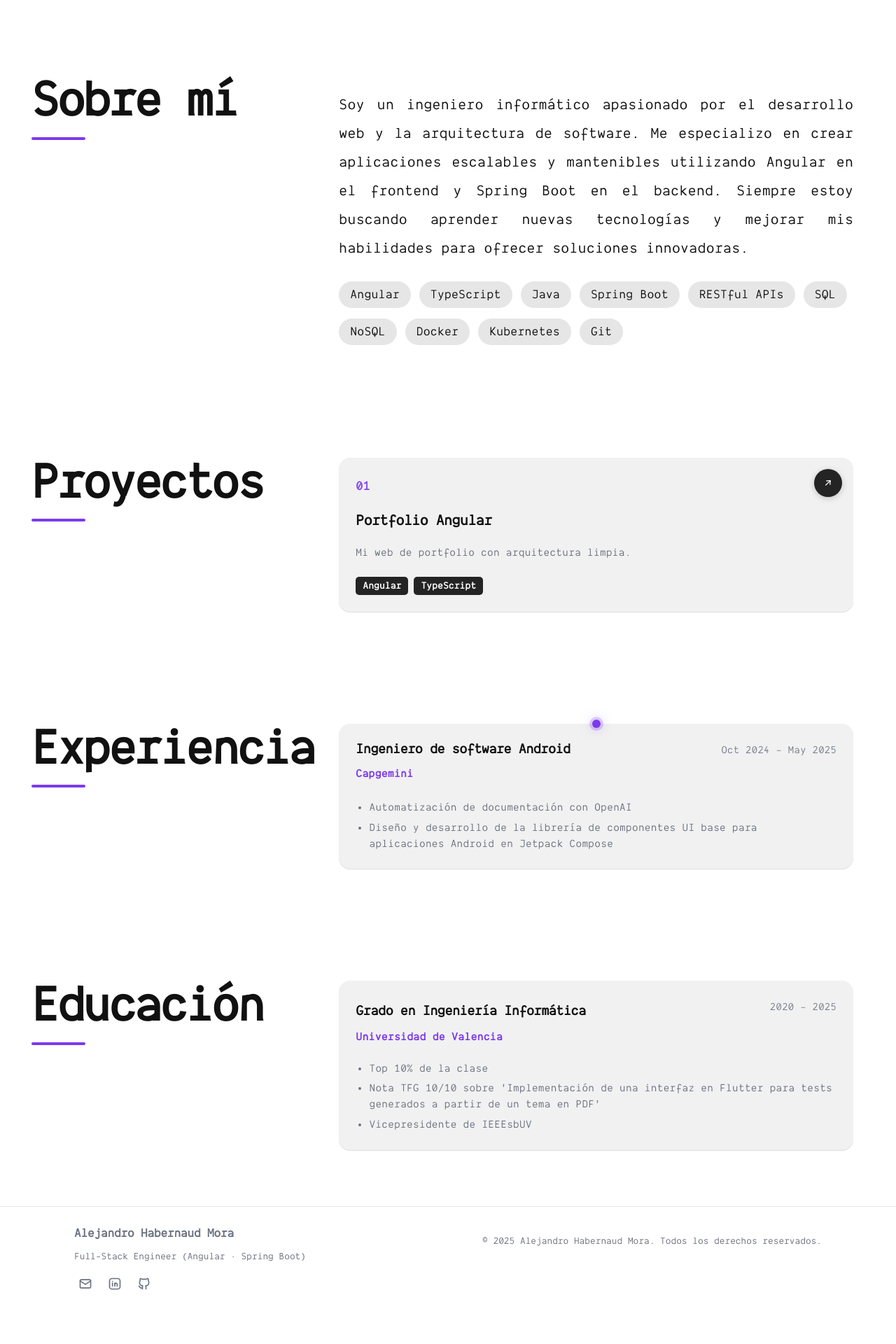
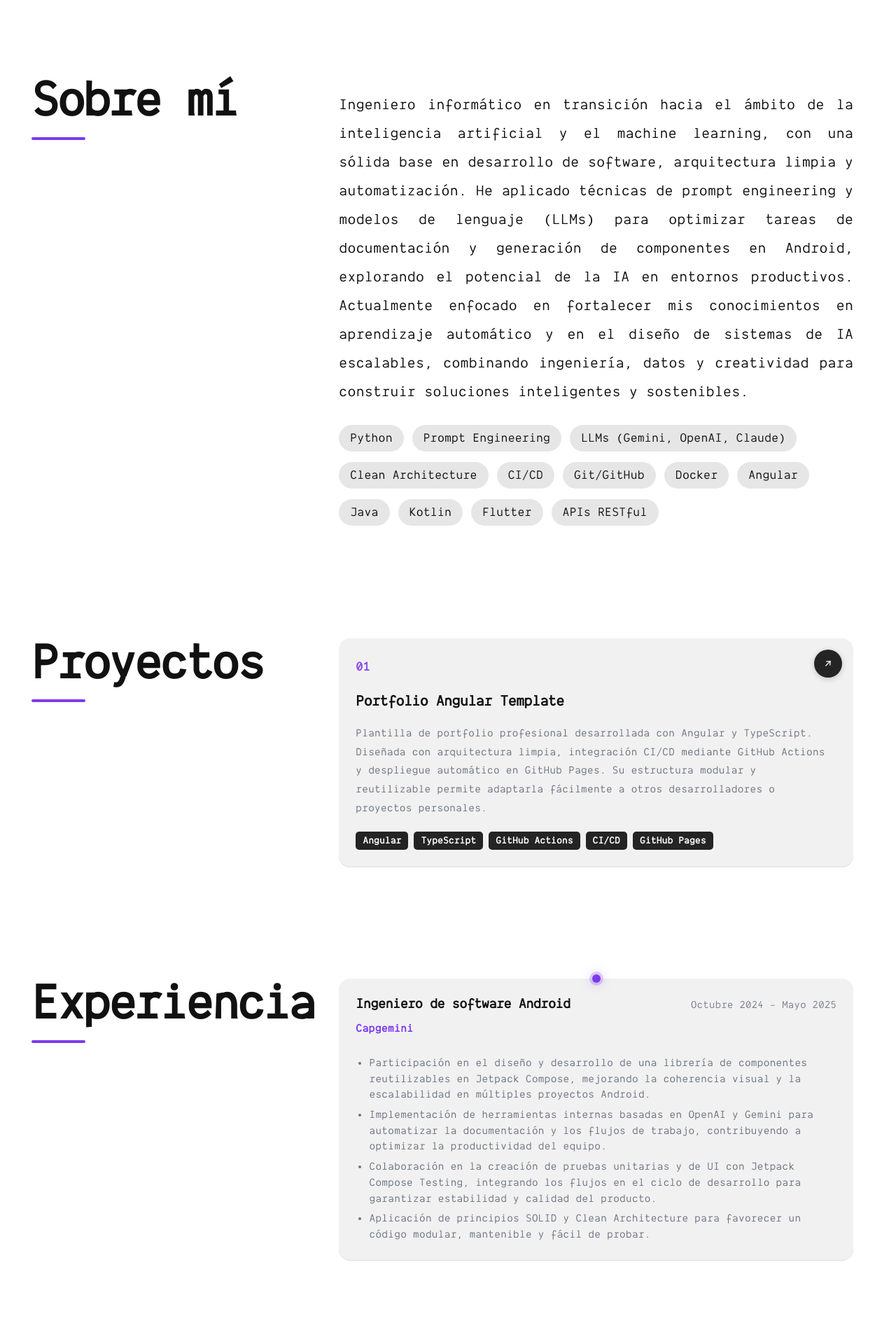
Before and after one commit to th3l4stl0st/portfolio-webpage, an Angular app: page / in a window 1280 px wide. Shown: the part 700-2620 px from the top of the page at 70% size. Before the commit the page ends 2574 px from the top, so only its background shows below. Built offline with nearby package versions, Linux system fonts and the light colour scheme.

Commit message:
Content update

```diff
--- a/public/assets/content/portfolio.json
+++ b/public/assets/content/portfolio.json
@@ -1,7 +1,7 @@
 {
   "profile": {
     "fullName": "Alejandro Habernaud Mora",
-    "headline": "Full-Stack Engineer (Angular · Spring Boot)",
+    "headline": "AI + Full-Stack Engineer",
     "email": "alejandro.habernaud.mora@gmail.com",
     "socials": [
       { "name": "github", "url": "https://github.com/th3l4stl0st" },
@@ -9,26 +9,28 @@
     ]
   },
   "about": {
-    "about": "Soy un ingeniero informático apasionado por el desarrollo web y la arquitectura de software. Me especializo en crear aplicaciones escalables y mantenibles utilizando Angular en el frontend y Spring Boot en el backend. Siempre estoy buscando aprender nuevas tecnologías y mejorar mis habilidades para ofrecer soluciones innovadoras.",
+    "about": "Ingeniero informático en transición hacia el ámbito de la inteligencia artificial y el machine learning, con una sólida base en desarrollo de software, arquitectura limpia y automatización. He aplicado técnicas de prompt engineering y modelos de lenguaje (LLMs) para optimizar tareas de documentación y generación de componentes en Android, explorando el potencial de la IA en entornos productivos. Actualmente enfocado en fortalecer mis conocimientos en aprendizaje automático y en el diseño de sistemas de IA escalables, combinando ingeniería, datos y creatividad para construir soluciones inteligentes y sostenibles.",
     "skills": [
+      "Python",
+      "Prompt Engineering",
+      "LLMs (Gemini, OpenAI, Claude)",
+      "Clean Architecture",
+      "CI/CD",
+      "Git/GitHub",
+      "Docker",
       "Angular",
-      "TypeScript",
       "Java",
-      "Spring Boot",
-      "RESTful APIs",
-      "SQL",
-      "NoSQL",
-      "Docker",
-      "Kubernetes",
-      "Git"
+      "Kotlin",
+      "Flutter",
+      "APIs RESTful"
     ]
   },
   "projects": [
     {
       "id": "01",
-      "name": "Portfolio Angular",
-      "description": "Mi web de portfolio con arquitectura limpia.",
-      "technologies": ["Angular", "TypeScript"],
+      "name": "Portfolio Angular Template",
+      "description": "Plantilla de portfolio profesional desarrollada con Angular y TypeScript. Diseñada con arquitectura limpia, integración CI/CD mediante GitHub Actions y despliegue automático en GitHub Pages. Su estructura modular y reutilizable permite adaptarla fácilmente a otros desarrolladores o proyectos personales.",
+      "technologies": ["Angular", "TypeScript", "GitHub Actions", "CI/CD", "GitHub Pages"],
       "url": "https://github.com/th3l4stl0st/portfolio-webpage"
     }
   ],
@@ -36,13 +38,14 @@
     {
       "role": "Ingeniero de software Android",
       "company": "Capgemini",
-      "start": "Oct 2024",
-      "end": "May 2025",
+      "start": "Octubre 2024",
+      "end": "Mayo 2025",
       "achievements": [
-        "Automatización de documentación con OpenAI",
-        "Diseño y desarrollo de la librería de componentes UI base para aplicaciones Android en Jetpack Compose"
-      ],
-      "tech": ["Android", "Kotlin", "Jetpack Compose", "TDD", "OpenAI", "Clean Architecture", "Git", "CI/CD"]
+        "Participación en el diseño y desarrollo de una librería de componentes reutilizables en Jetpack Compose, mejorando la coherencia visual y la escalabilidad en múltiples proyectos Android.",
+        "Implementación de herramientas internas basadas en OpenAI y Gemini para automatizar la documentación y los flujos de trabajo, contribuyendo a optimizar la productividad del equipo.",
+        "Colaboración en la creación de pruebas unitarias y de UI con Jetpack Compose Testing, integrando los flujos en el ciclo de desarrollo para garantizar estabilidad y calidad del producto.",
+        "Aplicación de principios SOLID y Clean Architecture para favorecer un código modular, mantenible y fácil de probar."
+      ]
     }
   ],
   "education": [
@@ -52,9 +55,9 @@
       "start": "2020",
       "end": "2025",
       "achievements": [
-        "Top 10% de la clase",
-        "Nota TFG 10/10 sobre 'Implementación de una interfaz en Flutter para tests generados a partir de un tema en PDF'",
-        "Vicepresidente de IEEEsbUV"
+        "Top 10% de la clase.",
+        "Nota del TFG: 10/10 — 'Implementación de una interfaz en Flutter para tests generados a partir de un tema en PDF'.",
+        "Vicepresidente de IEEEsbUV, liderando y coordinando proyectos estudiantiles enfocados en el desarrollo tecnológico, la organización de talleres y seminarios sobre innovación y el fomento de la colaboración entre estudiantes de ingeniería."
       ]
     }
   ]
--- a/src/app/presentation/section/projects.component.ts
+++ b/src/app/presentation/section/projects.component.ts
@@ -76,13 +76,11 @@ import { Project } from '../../domain/entity/project';
           <span card-desc>{{ p.description }}</span>
 
           <!-- Chips Projects -->
-          @if (p.technologies?.length) {
           <div class="chips" card-chips>
             @for (t of p.technologies; track t) {
             <span class="proj-chip">{{ t }}</span>
             }
           </div>
-          }
 
           <!-- FAB ↗ (la link-card lo oculta sola si no hay href) -->
           <span card-fab aria-hidden="true">↗</span>
```
